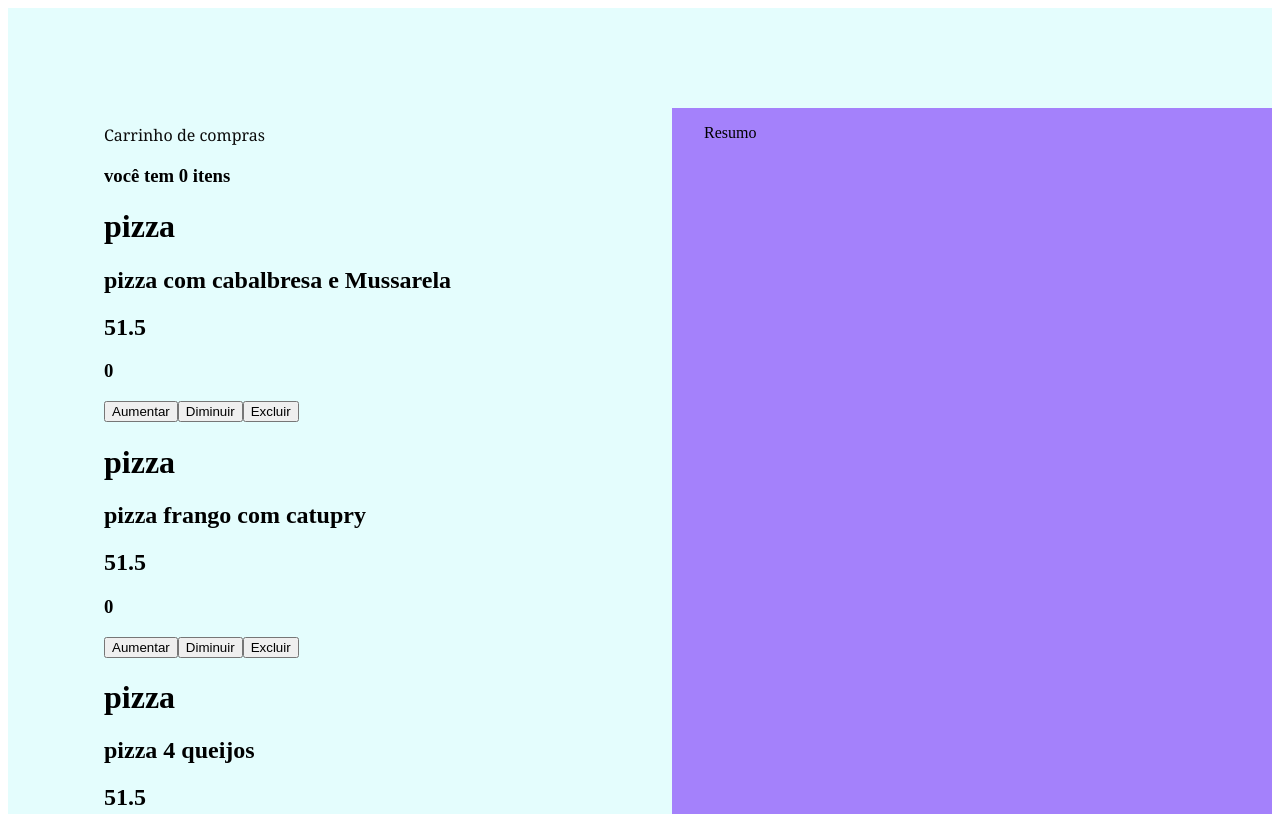
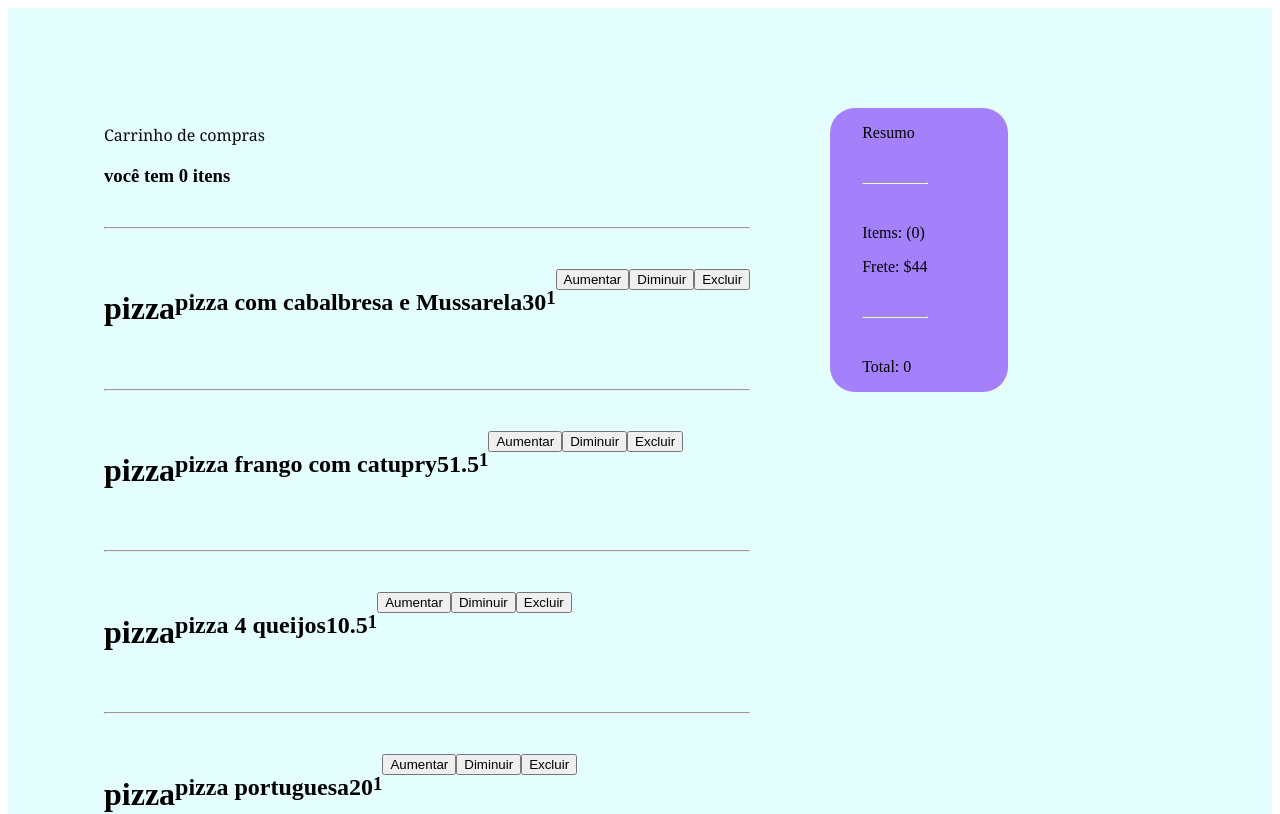
Before and after one commit to marlusmarcos/T-PICOS-ESPECIAIS-EM-ENGENHARIA-DE-SOFTWARE-VI, a React (Vite) app in the folder pessoal/tarefa01/: page / in a window 1280 px wide. Shown: the top 814 px of the page. Built offline with nearby package versions, Linux system fonts and the light colour scheme.

Commit message:
faltando ajustes no total

```diff
--- a/pessoal/tarefa01/src/componentes/Item.tsx
+++ b/pessoal/tarefa01/src/componentes/Item.tsx
@@ -1,5 +1,5 @@
 import { ReactEventHandler, useState } from "react";
-
+import styles from '../css/teste.module.css';
 export type ItemInterface = {
     nome: string
     descricao: string
@@ -10,12 +10,14 @@ export type ItemInterface = {
 
 function Item ({nome, descricao, preco, incrementCount, decrementCount}: ItemInterface) {
 
-    const [total, setTotal] = useState(0);
+    const [total, setTotal] = useState(1);
+    const [precoUnico, setPrecounico] = useState(preco);
     const [aux, setAux] = useState(1);
 
     function incrementTotal () {
         setTotal (total+1)
-        incrementCount(null)
+        setPrecounico (precoUnico+preco)
+        incrementCount(precoUnico)
     }
     function decrementTotal  (v: number)  {
 
@@ -23,9 +25,11 @@ function Item ({nome, descricao, preco, incrementCount, decrementCount}: ItemInt
             else {
                 if (v == 1) {
                     setTotal (total-1)
+                    setPrecounico (preco)
                     decrementCount(1)
                 } else {
                     setTotal (0)
+                    setPrecounico (preco)
                     decrementCount(v)
                 }
 
@@ -36,7 +40,8 @@ function Item ({nome, descricao, preco, incrementCount, decrementCount}: ItemInt
 
     return (
         <>
-        <div>
+        <div className={styles.item}>
+        <div className={styles.informacao}>
             <h1>
                 {nome}
             </h1>
@@ -44,16 +49,17 @@ function Item ({nome, descricao, preco, incrementCount, decrementCount}: ItemInt
                 {descricao}
             </h2>
             <h2>
-                {preco}
+                {precoUnico}
             </h2>
             <h3>{total}</h3>
         </div>
         <div>
             <button onClick={incrementTotal} > Aumentar</button>
             <button onClick={() => decrementTotal(1)}> Diminuir</button>
-            <button onClick={() =>decrementTotal(total)}> Excluir</button>
+            <button onClick={() =>decrementTotal(total-1)}> Excluir</button>
         </div>
-
+        </div>
+        <hr />
         </>
     )
 }
--- /dev/null
+++ b/pessoal/tarefa01/src/componentes/Resumo.tsx
@@ -0,0 +1,40 @@
+import  { useState } from 'react';
+import styles from '../css/teste.module.css';
+
+export type ResumoInterface = {
+    qtd_items: number
+    total_valor: number
+    handle_items: (params: any) => void;
+    handle_valor: (params: any) => void;
+}
+
+function Resumo ({qtd_items, total_valor}: ResumoInterface) {
+
+    const [frete, setFrete] = useState (30)
+    const [total, setTotal] = useState (0);
+
+    function handleTotal () {
+        setTotal(total + total_valor)
+    }
+
+
+    return (
+        <div className={styles.resumo}>
+            <div>
+                <p >
+                    Resumo
+                </p>
+            <hr />
+            </div>
+            <div>
+                <p>Items: ({qtd_items})</p>
+                <p>Frete: $44</p>
+                <hr />
+                <p>Total: {total_valor}</p>
+            </div>
+
+        </div>
+    )
+}
+
+export default  Resumo;
--- a/pessoal/tarefa01/src/componentes/Topo.tsx
+++ b/pessoal/tarefa01/src/componentes/Topo.tsx
@@ -2,15 +2,18 @@ import  { useState } from 'react';
 import Item, {type ItemInterface} from './Item';
 import Total from './Total';
 import styles from '../css/teste.module.css';
+import Resumo from './Resumo';
 
 
 function Topo () {
 
     const [count, setCount] = useState(0);
+    const [valor, setValor] = useState (0);
 
 
-    function incrementCount () {
+    function incrementCount (v: number) {
         setCount (count+1)
+        setValor (v)
     }
     function decrementCount  (value: number)  {
 
@@ -34,14 +37,13 @@ function Topo () {
                     Carrinho de compras
                 </p>
                 <Total total={count}/>
-                <Item nome={"pizza" } descricao={"pizza com cabalbresa e Mussarela"} preco={51.5} incrementCount={incrementCount} decrementCount = { decrementCount}/>
+                <hr />
+                <Item nome={"pizza" } descricao={"pizza com cabalbresa e Mussarela"} preco={30} incrementCount={incrementCount} decrementCount = { decrementCount}/>
                 <Item nome={"pizza" } descricao={"pizza frango com catupry"} preco={51.5} incrementCount={incrementCount} decrementCount = { decrementCount}/>
-                <Item nome={"pizza" } descricao={"pizza 4 queijos"} preco={51.5} incrementCount={incrementCount} decrementCount = { decrementCount}/>
-                <Item nome={"pizza" } descricao={"pizza portuguesa"} preco={51.5} incrementCount={incrementCount} decrementCount = { decrementCount}/>
+                <Item nome={"pizza" } descricao={"pizza 4 queijos"} preco={10.5} incrementCount={incrementCount} decrementCount = { decrementCount}/>
+                <Item nome={"pizza" } descricao={"pizza portuguesa"} preco={20} incrementCount={incrementCount} decrementCount = { decrementCount}/>
             </div>
-            <div className={styles.resumo}>
-                <p>Resumo</p>
-            </div>
+            <Resumo qtd_items={count} total_valor={valor} />
 
         </div>
 
--- a/pessoal/tarefa01/src/css/teste.module.css
+++ b/pessoal/tarefa01/src/css/teste.module.css
@@ -12,19 +12,38 @@
     padding: auto;
     padding-left: 2rem;
     padding-right: 5rem;
-    width: 48%;
+    width: auto;
     margin-top: 100px;
     margin-left: 4rem;
+    margin-bottom: auto;
+
 
 
 }
 
+.item {
+    margin-bottom: 20px;
+    display: flex;
+}
+
+.informacao {
+    display: flex;
+}
+
+
 .resumo {
-    align-items: flex-start;
     background-color: rgb(164, 129, 251);
     padding-left: 2rem;
     padding-right: 5rem;
-    width: 48%;
+    width: auto;
     margin-top: 100px;
+    margin-right: 100px;
+    border-radius: 25px;
+    margin-bottom: auto;
+
 
 }
+
+hr {
+    margin: 40px 0;
+}
```
